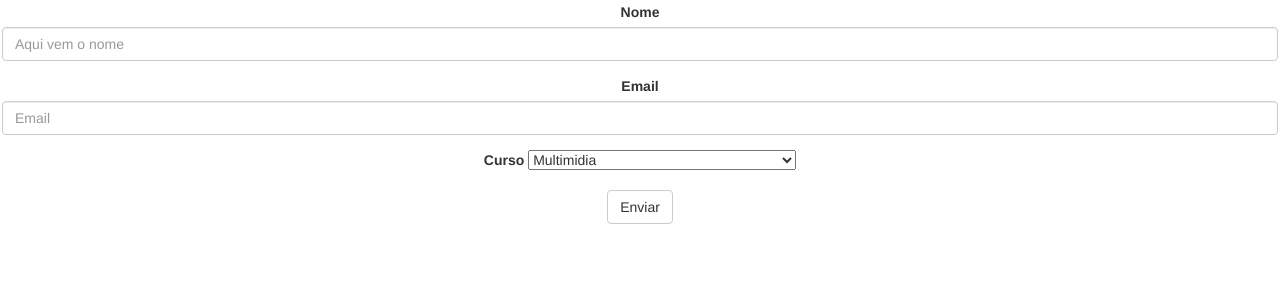
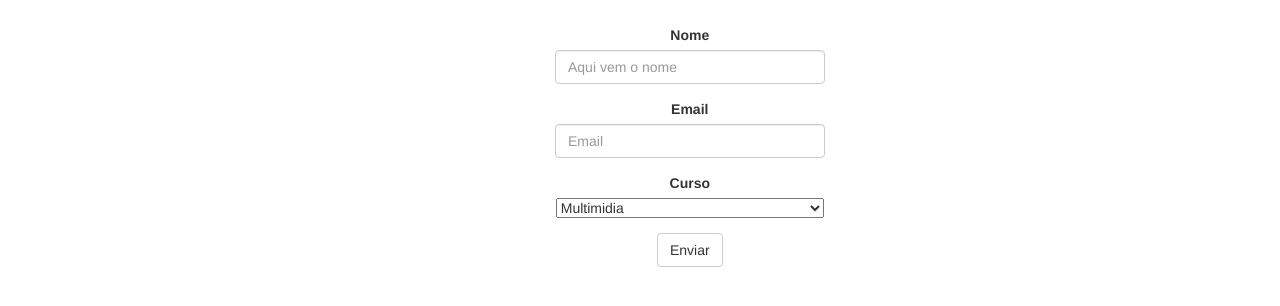
Before and after one commit to LucasGuasselli/Programa-o_para_Internet_I, a PHP site: page /visao/aluno/alterar-aluno.php in a window 1280 px wide. Shown: the top 306 px of the page. Run offline with PHP 8.4, Linux system fonts and the light colour scheme.

Commit message:
Layout inicial de todas as paginas criadas

```diff
--- a/estilo/default.css
+++ b/estilo/default.css
@@ -18,6 +18,11 @@ a{
 .mid{
 	width: 120px;
 	margin-left: 45.5%;
+}
+
+.aumentar{
+	width: 300px;
+	margin-left: 530px;
 }
 
 section{
--- a/visao/aluno/alterar-aluno.php
+++ b/visao/aluno/alterar-aluno.php
@@ -7,7 +7,8 @@
 		<link rel="stylesheet" href="https://maxcdn.bootstrapcdn.com/bootstrap/3.3.7/css/bootstrap.min.css" integrity="sha384-BVYiiSIFeK1dGmJRAkycuHAHRg32OmUcww7on3RYdg4Va+PmSTsz/K68vbdEjh4u" crossorigin="anonymous">
 	</head>
 	<body>
-		<form method="post" action="../dao/alunoDao">
+		<div class="mid aumentar">
+			<form method="post" action="../dao/alunoDao" class="formu">
 			 <div class="form-group">
 			    <label for="exampleInputEmail1">Nome</label>
 			    <input type="text" class="form-control" name="nome" placeholder="Aqui vem o nome">
@@ -29,5 +30,6 @@
 			  </div>
 			  <button type="submit" class="btn btn-default">Enviar</button>
 			</form>
+		</div>
 	</body>
 </html>
--- a/visao/professor/alterar-prof.php
+++ b/visao/professor/alterar-prof.php
@@ -7,7 +7,8 @@
 		<link rel="stylesheet" href="https://maxcdn.bootstrapcdn.com/bootstrap/3.3.7/css/bootstrap.min.css" integrity="sha384-BVYiiSIFeK1dGmJRAkycuHAHRg32OmUcww7on3RYdg4Va+PmSTsz/K68vbdEjh4u" crossorigin="anonymous">
 	</head>
 	<body>
-		<form method="post" action="../dao/alunoDao">
+		<div class="mid aumentar">
+			<form method="post" action="../dao/alunoDao" class="formu">
 			 <div class="form-group">
 			    <label for="exampleInputEmail1">Nome</label>
 			    <input type="text" class="form-control" name="nome" placeholder="Aqui vem o nome">
@@ -29,5 +30,7 @@
 			  </div>
 			  <button type="submit" class="btn btn-default">Enviar</button>
 			</form>
+		</div>
+
 	</body>
 </html>
```
Lines whose indentation alone changed are shown as unchanged.
